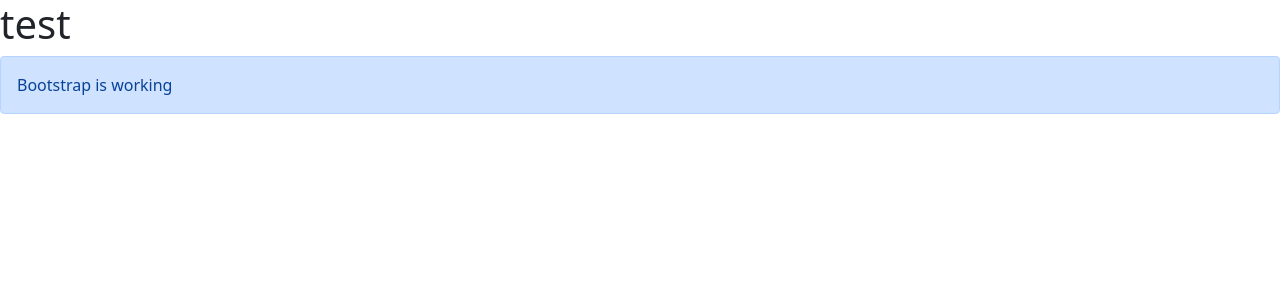
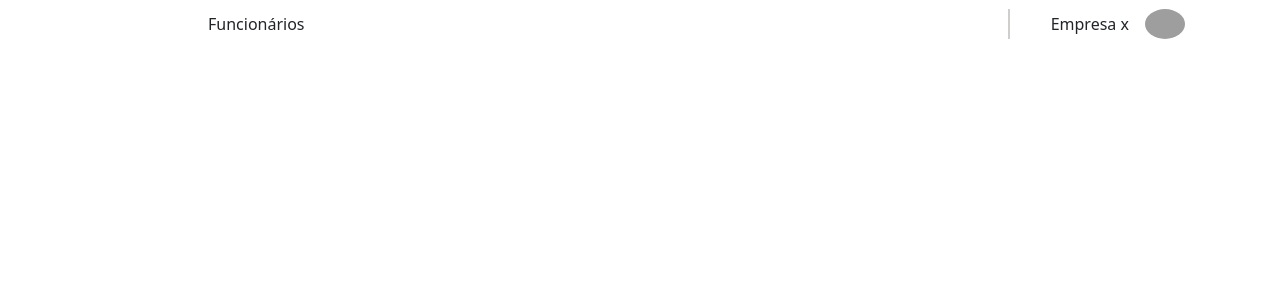
Before and after one commit to DEVin-Senior/M2P2-DEVAgro-Squad02, an Angular app: page / in a window 1280 px wide. Shown: the top 300 px of the page. Built offline with nearby package versions, Linux system fonts and the light colour scheme; grey boxes are pictures that could not be loaded.

Commit message:
TASK06 - Criar componente barra superior da empresa logada

```diff
--- /dev/null
+++ b/src/app/_component/user-nav-bar/user-nav-bar.component.css
@@ -0,0 +1,29 @@
+.userNavBar {
+  margin-left: 15%;
+  width: 85%;
+  height: 3rem;
+
+  display: flex;
+  align-items: center;
+  justify-content: space-between;
+}
+
+.userNavBar p {
+  margin: 0;
+  margin-left: 1rem;
+}
+
+.userInfo {
+  width: 20%;
+  display: flex;
+  align-items: center;
+  justify-content: center;
+  margin-right: 5%;
+  border-left: 2px solid rgba(194, 189, 189, 0.753);
+}
+
+.img {
+  margin-left: 1rem;
+  height: 30px;
+  border-radius: 50%;
+}
--- /dev/null
+++ b/src/app/_component/user-nav-bar/user-nav-bar.component.html
@@ -0,0 +1,10 @@
+<nav class="userNavBar">
+  <p>Funcionários</p>
+  <div class="userInfo">
+    Empresa x
+    <img
+      class="img"
+      src="https://encrypted-tbn0.gstatic.com/images?q=tbn:ANd9GcSaw4t8DM1Sen3UBSX6yUHK45TYF_yn1dXyNCS8A_cqaHgaS7FrlRKBzwJBwPXKHIJLoyU&usqp=CAU"
+    />
+  </div>
+</nav>
--- /dev/null
+++ b/src/app/_component/user-nav-bar/user-nav-bar.component.ts
@@ -0,0 +1,15 @@
+import { Component, OnInit } from '@angular/core';
+
+@Component({
+  selector: 'app-user-nav-bar',
+  templateUrl: './user-nav-bar.component.html',
+  styleUrls: ['./user-nav-bar.component.css']
+})
+export class UserNavBarComponent implements OnInit {
+
+  constructor() { }
+
+  ngOnInit(): void {
+  }
+
+}
--- a/src/app/app-routing.module.ts
+++ b/src/app/app-routing.module.ts
@@ -5,6 +5,6 @@ const routes: Routes = [];
 
 @NgModule({
   imports: [RouterModule.forRoot(routes)],
-  exports: [RouterModule]
+  exports: [RouterModule],
 })
-export class AppRoutingModule { }
+export class AppRoutingModule {}
--- a/src/app/app.component.html
+++ b/src/app/app.component.html
@@ -1,6 +1 @@
-<h1>test</h1>
-
-<div class="alert alert-primary" role="alert">
-  Bootstrap is working
-</div>
-<router-outlet></router-outlet>
+<app-user-nav-bar></app-user-nav-bar>
```
Also changed, not shown: src/app/app.module.ts (+5 -10 lines), 2 other files (tests, documents, lock files or other folders).
